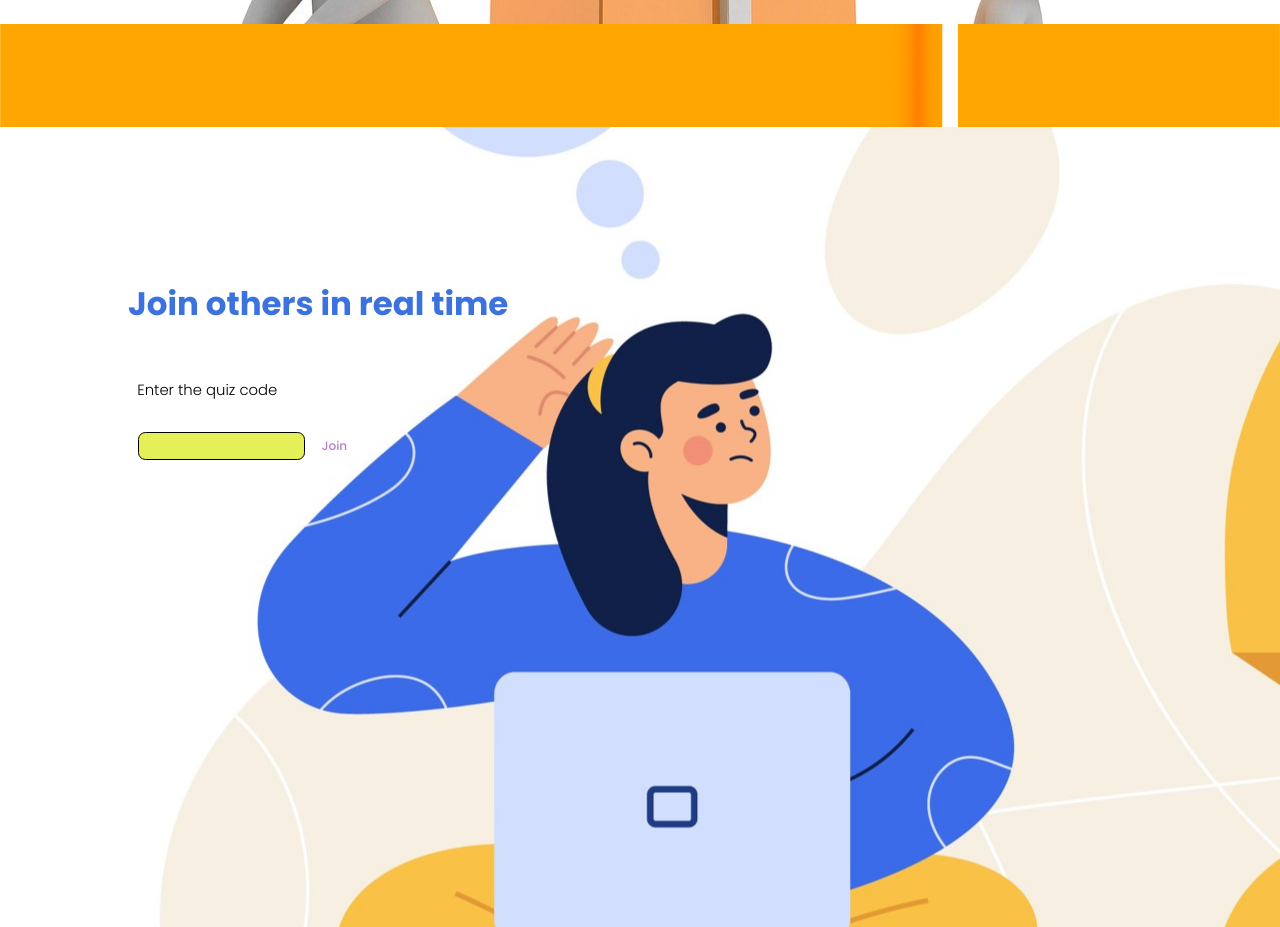
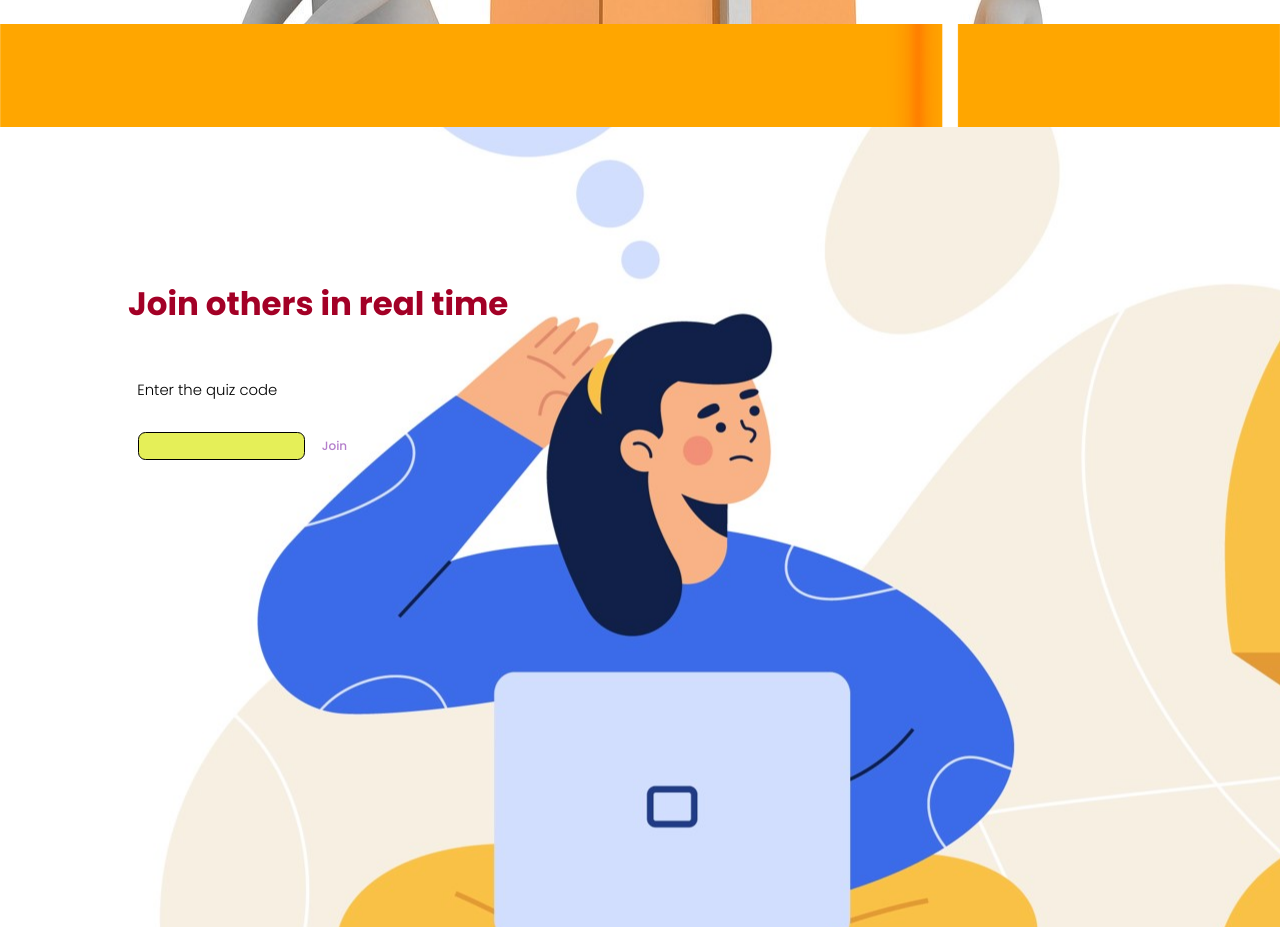
Before and after one commit to menacingsoul/quizclubiitbhu, a plain HTML site: page index.html in a window 1280 px wide. Shown: the part 2560-3487 px from the top of the page. Drawn offline with nearby package versions, Linux system fonts and the light colour scheme.

Commit message:
Update app.css

```diff
--- a/app.css
+++ b/app.css
@@ -305,7 +305,7 @@ margin-top: 0%;
         margin-right: 1.5rem;
         margin-top: 10%;
         padding-top: 15%;
-        color: rgb(60, 114, 221);
+        color: rgb(163 0 38);
 
 
 
```
